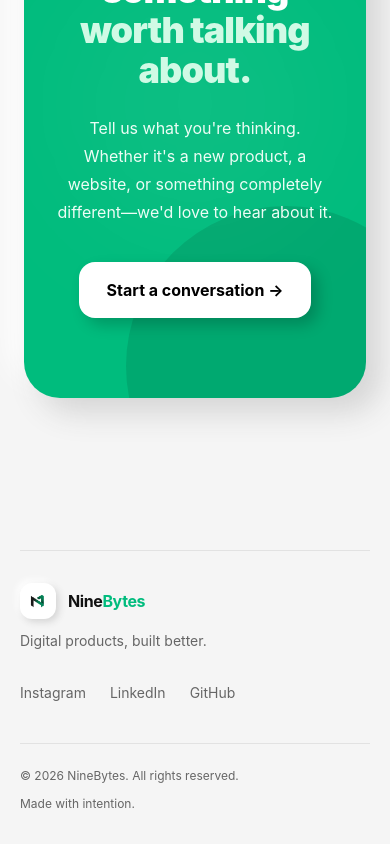
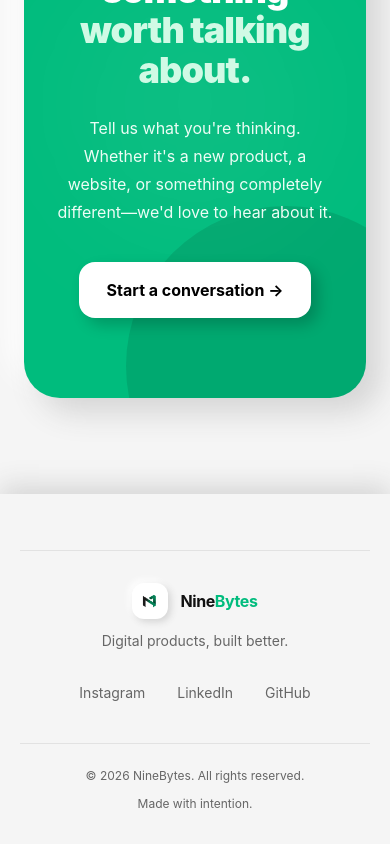
Before and after one commit to JesnerPerillo/ninebytes, a React (Vite) app: page / in a window 390 px wide. Shown: the part 7193-8037 px from the top of the page. Built offline with nearby package versions, Linux system fonts and the light colour scheme.

Commit message:
adjusted the footer

```diff
--- a/src/components/Footer.jsx
+++ b/src/components/Footer.jsx
@@ -2,14 +2,25 @@ import ninebytesLogo from "../assets/ninebytes.png";
 
 function Footer() {
   return (
-    <footer className="bg-[var(--background)] px-5 pb-8 pt-14 text-[var(--text)] transition-colors duration-300 sm:px-8 sm:pt-16 lg:px-12 lg:pt-20">
-      <div className="mx-auto max-w-7xl border-t border-[var(--border)] pt-8 sm:pt-10">
+    <footer
+      className="
+        bg-[var(--background)]
+        px-5 pb-8 pt-14
+        text-[var(--text)]
+        shadow-[0_-8px_25px_var(--shadow-dark)]
+        transition-colors duration-300
+        sm:px-8 sm:pt-16
+        lg:px-12 lg:pt-20
+      "
+    >
+      <div className="mx-auto w-full max-w-7xl border-t border-[var(--border)] pt-8 sm:pt-10">
 
-        {/* Main footer content */}
-        <div className="flex flex-col gap-8 lg:flex-row lg:items-center lg:justify-between">
+        {/* Main footer */}
+        <div className="flex w-full flex-col items-center text-center lg:flex-row lg:items-center lg:justify-between lg:text-left">
 
           {/* Brand */}
-          <div>
+          <div className="flex flex-col items-center lg:items-start">
+
             <div className="flex items-center gap-3">
               <div className="flex h-9 w-9 shrink-0 items-center justify-center overflow-hidden rounded-xl bg-white shadow-[3px_3px_7px_var(--shadow-dark),-3px_-3px_7px_var(--shadow-light)]">
                 <img
@@ -30,7 +41,7 @@ function Footer() {
           </div>
 
           {/* Social links */}
-          <div className="flex flex-wrap items-center gap-x-6 gap-y-3 text-sm text-[var(--text-muted)] sm:gap-x-8">
+          <div className="mt-8 flex w-full items-center justify-center gap-8 text-sm text-[var(--text-muted)] sm:mt-10 lg:mt-0 lg:w-auto">
             <a
               href="#"
               className="transition-colors hover:text-emerald-500"
@@ -52,10 +63,12 @@ function Footer() {
               GitHub
             </a>
           </div>
+
         </div>
 
         {/* Bottom */}
-        <div className="mt-10 flex flex-col gap-3 border-t border-[var(--border)] pt-6 text-xs text-[var(--text-muted)] sm:mt-12 sm:flex-row sm:items-center sm:justify-between sm:pt-7">
+        <div className="mt-10 flex w-full flex-col items-center gap-3 border-t border-[var(--border)] pt-6 text-center text-xs text-[var(--text-muted)] sm:mt-12 sm:pt-7 lg:flex-row lg:justify-between lg:text-left">
+
           <p>
             © 2026 NineBytes. All rights reserved.
           </p>
@@ -63,6 +76,7 @@ function Footer() {
           <p>
             Made with intention.
           </p>
+
         </div>
 
       </div>
```
